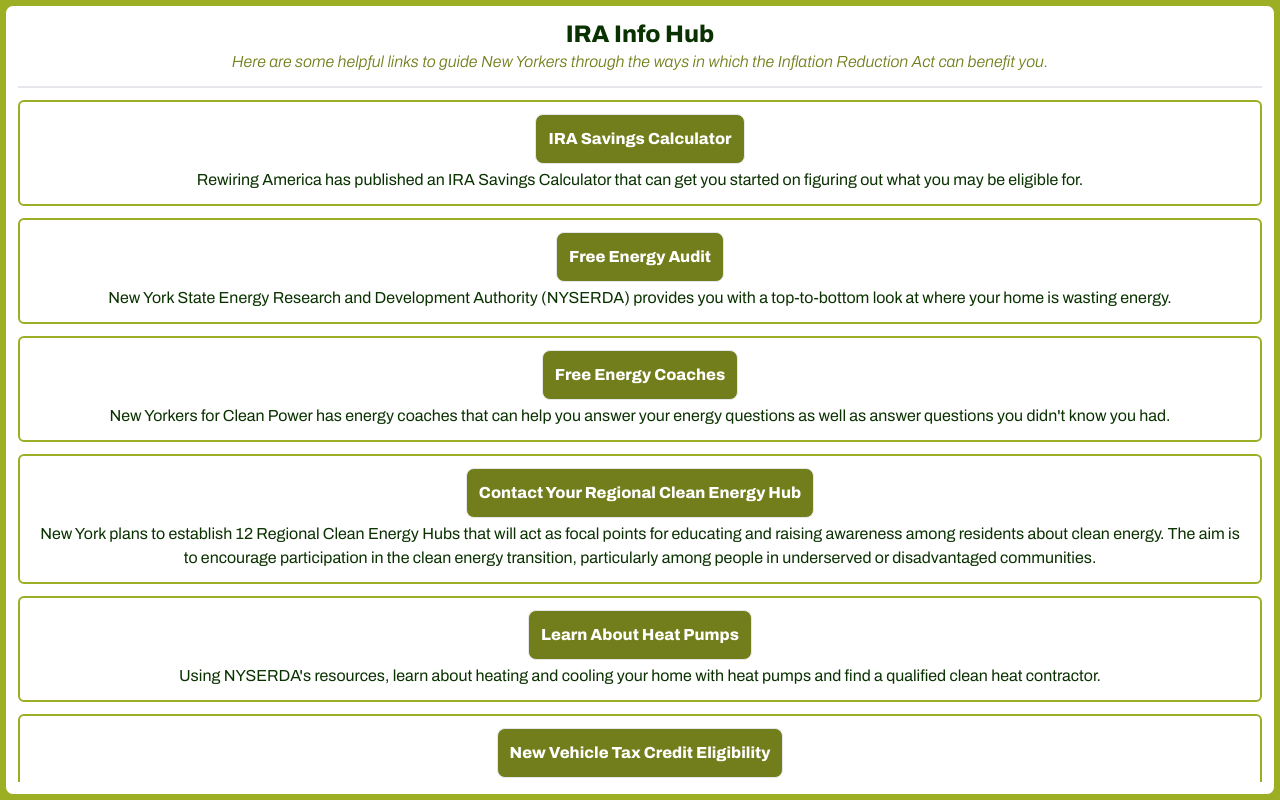
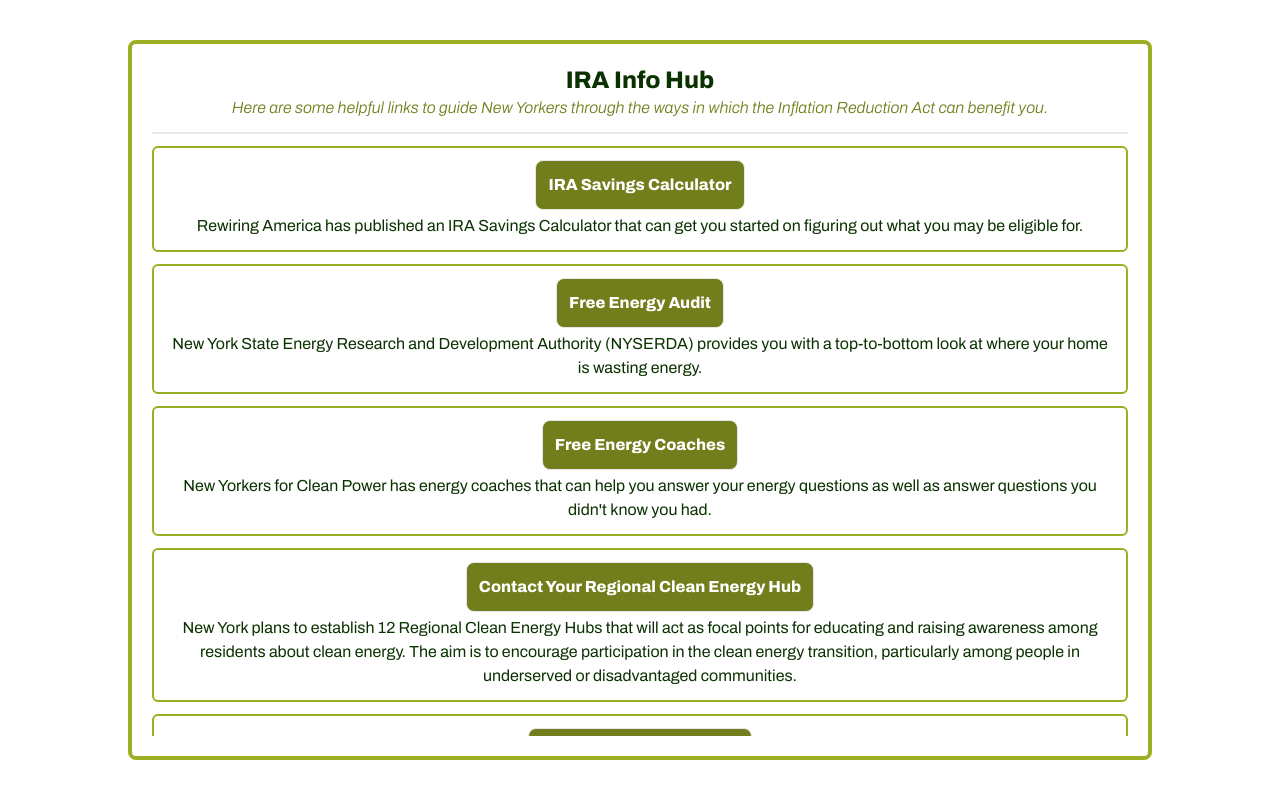
Before and after one commit to noodlemonkey/ira-info-hub, a React (Vite) app: page / in a window 1280 px wide. Built offline with nearby package versions, Linux system fonts and the light colour scheme.

Commit message:
added responsive styling

```diff
--- a/src/App.jsx
+++ b/src/App.jsx
@@ -44,8 +44,8 @@
 
 const App = () => {
   return (
-    <div className="h-screen w-screen flex justify-center items-center bg-tertiary-green">
-      <div className="grid grid-rows-[auto_full] h-[calc(100dvh-10px)] w-[calc(100dvw-10px)] bg-white border rounded-lg border-tertiary-green p-3 divide-y-2 overflow-hidden">
+    <div className="h-screen w-screen flex justify-center items-center bg-tertiary-green xl:bg-white">
+      <div className="grid grid-rows-[auto_full] h-[calc(100dvh-10px)] w-[calc(100dvw-10px)] bg-white border rounded-lg border-tertiary-green p-3 divide-y-2 overflow-hidden xl:border-4 xl:w-[80%] xl:h-[90%] xl:p-5">
         <header className="flex flex-col justify-center items-center pb-3">
           <h1 className="font-archivo-eb text-primary-green text-2xl">
             IRA Info Hub
```
